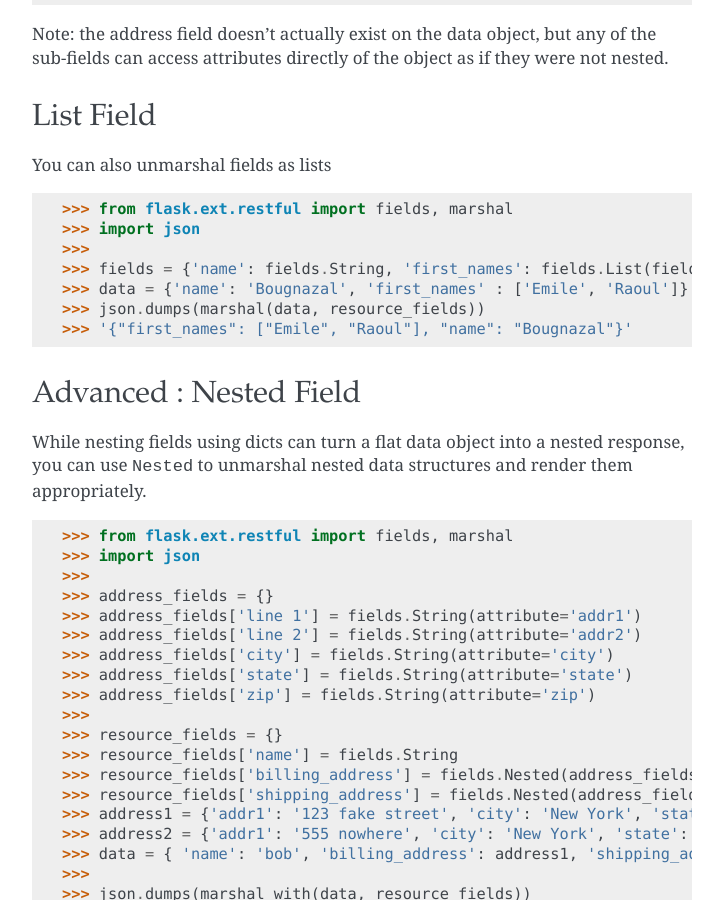
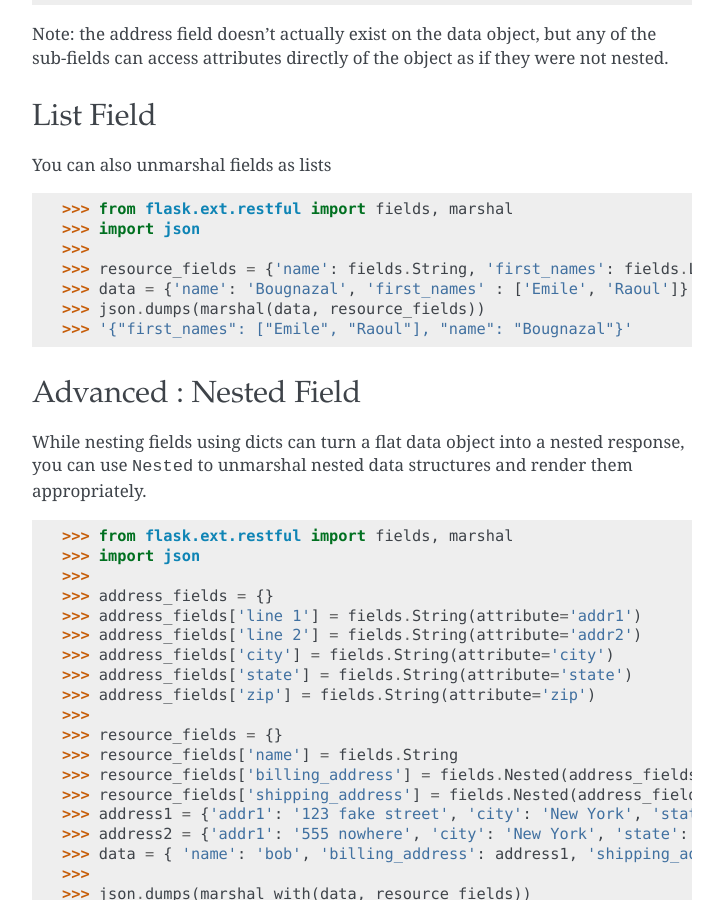
Before and after one commit to flask-restful/flask-restful, a Sphinx documentation site: the page built from docs/fields.rst, in a window 1280 px wide and 900 px high, scrolled down 2926 px. Shown: the whole window, without its empty margins (388-1111 px from the left). Built offline with Sphinx 7.4.7, drawn with Linux system fonts in a browser that asks for light colours.

Commit message:
Update fields.rst

```diff
--- a/docs/fields.rst
+++ b/docs/fields.rst
@@ -154,7 +154,7 @@ You can also unmarshal fields as lists ::
     >>> from flask.ext.restful import fields, marshal
     >>> import json
     >>>
-    >>> fields = {'name': fields.String, 'first_names': fields.List(fields.String)}
+    >>> resource_fields = {'name': fields.String, 'first_names': fields.List(fields.String)}
     >>> data = {'name': 'Bougnazal', 'first_names' : ['Emile', 'Raoul']}
     >>> json.dumps(marshal(data, resource_fields))
     >>> '{"first_names": ["Emile", "Raoul"], "name": "Bougnazal"}'
```
